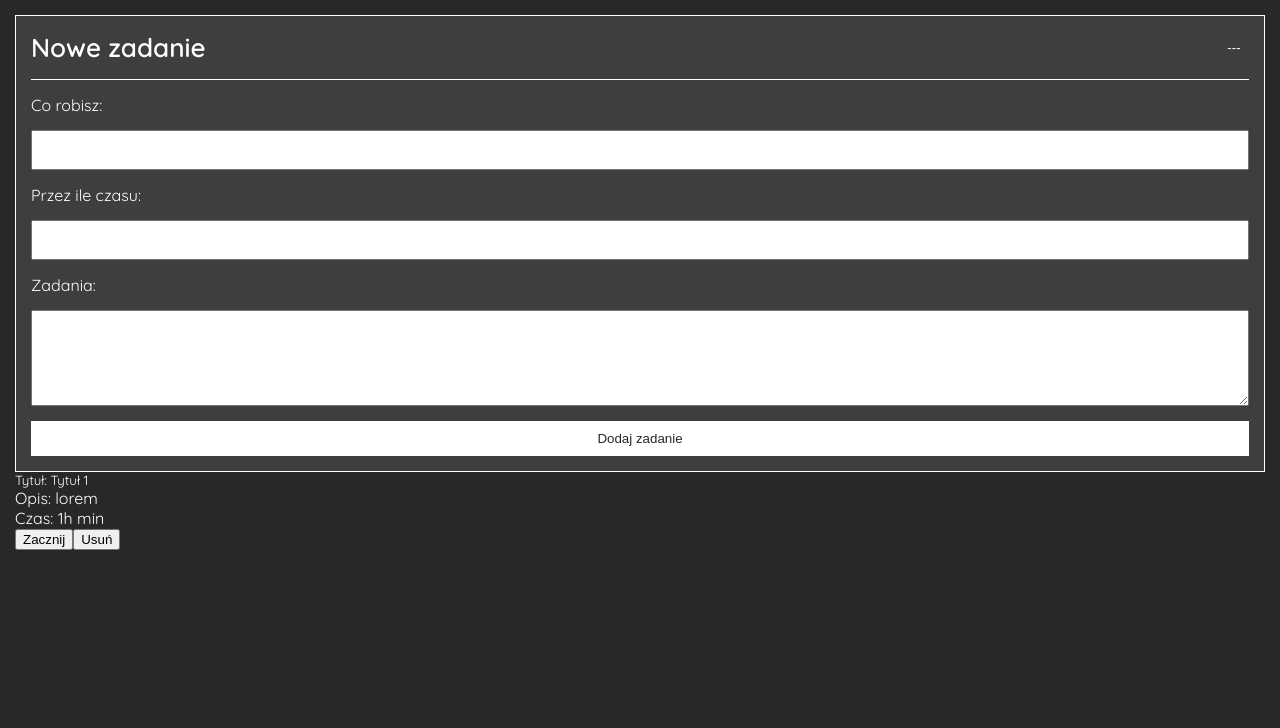
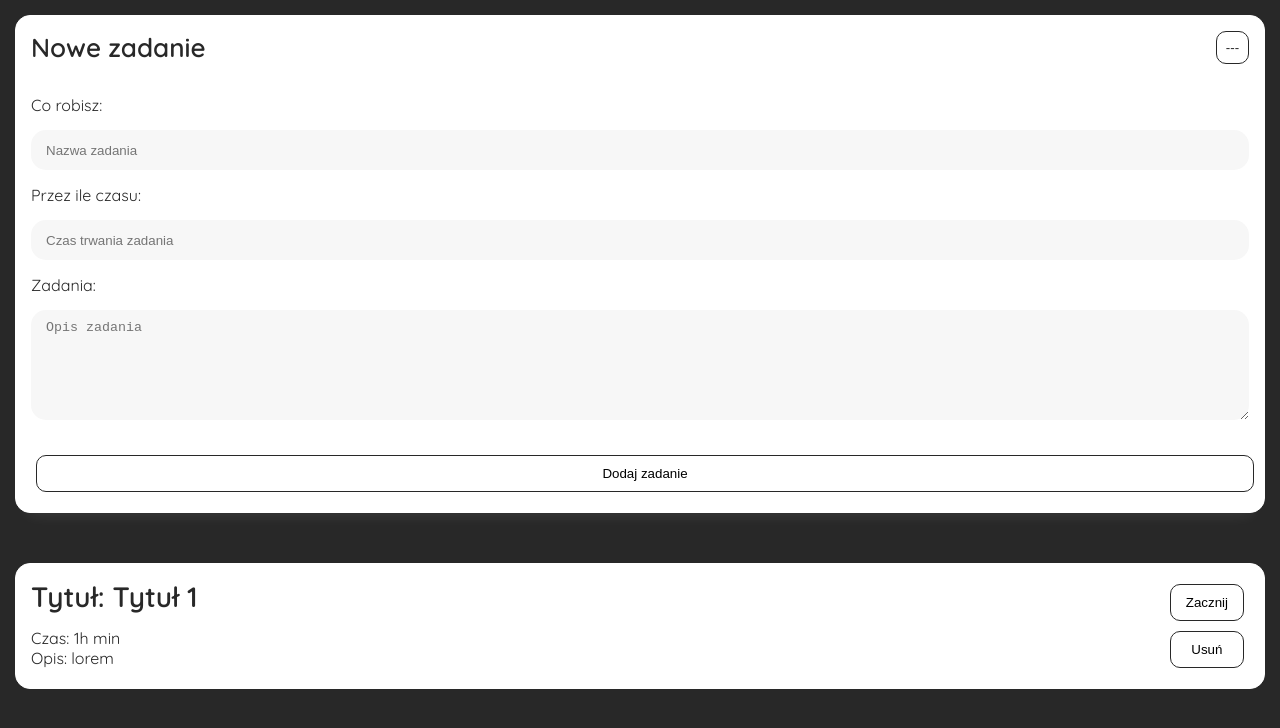
Before and after one commit to chudymikolaj/task-timer, a React (Create React App) app: page / in a window 1280 px wide. Shown: the top 728 px of the page. Built offline with nearby package versions, Linux system fonts and the light colour scheme.

Commit message:
Changed name style files and Created functions to adding tasks

```diff
--- a/src/assets/scss/_task-table.scss/_task-editor.scss
+++ b/src/assets/scss/_task-table/_form-new-task.scss
@@ -1,11 +1,14 @@
 .TaskEditor {
   padding: 15px;
-  background-color: rgba( 255, 255, 255, .1);
+  background-color: $white;
   border: 1px solid $white;
+  border-radius: 15px;
+  box-shadow: 0 15px 15px -14px rgba( 255, 255, 255, .1);
   display: flex;
   flex-direction: column;
   justify-content: flex-start;
   align-items: flex-start;
+  color: $black;
 
   &__title {
     font-size: 26px;
@@ -23,12 +26,21 @@
     align-items: center;
   }
 
-  &__label {
+  &__label,
+  &__textarea {
     width: 100%;
     margin: 0 0 15px;
     display: flex;
     flex-direction: column;
     justify-content: space-between;
+  }
+
+  &__label__input,
+  &__textarea {
+    padding: 10px 15px;
+    border-radius: 15px;
+    border-style: none;
+    background-color: #f7f7f7;
   }
 
   &__label__name {
@@ -44,21 +56,7 @@
   &__button {
     padding: 0;
     border: 0;
+    border-radius: 15px;
     background: none;
   }
-
-  &__button--options {
-    width: 30px;
-    height: 30px;
-    color: $white;
-    cursor: pointer;
-  }
-
-  &__button--add {
-    width: 100%;
-    padding: 10px 15px;
-    background-color: $white;
-    color: $black;
-    cursor: pointer;
-  }
 }
--- /dev/null
+++ b/src/components/FormNewTask.js
@@ -0,0 +1,70 @@
+import React, { Component } from 'react';
+import { v4 as uuidv4 } from 'uuid';
+
+export default class FormNewTask extends Component {
+  constructor(props) {
+    super(props);
+
+    this.state = {
+      title: '',
+      text: '',
+      time: Number
+    }
+  }
+  render() {
+    return (
+      <div className="TaskEditor">
+        <div className="TaskEditor__block--flexBorder">
+          <h2 className="TaskEditor__title">Nowe zadanie</h2>
+          <button className="btn btn--options">---</button>
+        </div>
+        <label className="TaskEditor__label">
+          <span className="TaskEditor__label__name">Co robisz:</span>
+          <input className="TaskEditor__label__input" type="text" placeholder="Nazwa zadania" value={this.state.title} onChange={this.handleTitle} />
+        </label>
+        <label className="TaskEditor__label">
+          <span className="TaskEditor__label__name">Przez ile czasu:</span>
+          <input className="TaskEditor__label__input" type="number" placeholder="Czas trwania zadania" value={this.state.time} onChange={this.handleTime} />
+        </label>
+        <label className="TaskEditor__label">
+          <span className="TaskEditor__label__name">Zadania:</span>
+          <textarea className="TaskEditor__textarea" rows="6" placeholder="Opis zadania" value={this.state.text} onChange={this.handleText}></ textarea>
+        </label>
+        <button className="btn btn--add" onClick={this.handleSubmit}>Dodaj zadanie</button>
+      </div>
+    )
+  }
+
+  handleTitle = (e) => {
+    this.setState({ title: e.target.value });
+  }
+
+  handleText = (e) => {
+    this.setState({ text: e.target.value });
+  }
+
+  handleTime = (e) => {
+    this.setState({ time: e.target.value });
+  }
+
+  handleSubmit = (e) => {
+    e.preventDefault();
+
+    if( this.state.title.length === 0 || this.state.text.length === 0 || this.state.time.length === 0 ) return;
+
+    const newTask = {
+      uuid: uuidv4(),
+      title: this.state.title,
+      text: this.state.text,
+      time: this.state.time
+    }
+
+    this.setState({
+      title: '',
+      text: '',
+      time: ''
+    })
+
+    return this.props.task(newTask);
+  }
+}
--- /dev/null
+++ b/src/components/TaskList.js
@@ -0,0 +1,27 @@
+import React from 'react';
+
+const TaskList = props => {
+  return (
+    <ul className="TaskList">
+      {
+        props.tasks.map( task => {
+          return (
+            <li key={task.uuid} className="TaskList__task">
+              <div className="TaskList__task__column">
+                <h5 className="TaskList__task__title">Tytuł: {task.title}</h5>
+                <p className="TaskList__task__description">Czas: {task.time} min</p>
+                <p className="TaskList__task__description">Opis: {task.text}</p>
+              </div>
+              <div className="TaskList__task__column">
+                <button className="btn">Zacznij</button>
+                <button className="btn" onClick={(e) => {props.removeTask(task.uuid)}}>Usuń</button>
+              </div>
+            </li>
+          )
+        })
+      }
+    </ul>
+  )
+}
+
+export default TaskList
--- a/src/components/TasksTable.js
+++ b/src/components/TasksTable.js
@@ -1,18 +1,16 @@
 import React, { Component } from 'react';
-import { v4 as uuidv4 } from 'uuid';
+
+import FormNewTask from './FormNewTask';
+import TaskList from './TaskList';
 
 export default class TasksTable extends Component {
   constructor() {
     super();
 
     this.state = {
-      uuid: '',
-      title: '',
-      text: '',
-      time: Number,
       tasks: [
         {
-          'uuid': uuidv4(),
+          'uuid': 'asdas',
           'title': 'Tytuł 1',
           'text': 'lorem',
           'time': '1h'
@@ -23,79 +21,28 @@ export default class TasksTable extends Component {
 
 
   render() {
-    const { tasks, title, text, time } = this.state;
+    const { tasks } = this.state;
 
     return (
       <React.Fragment>
-        <div className="TaskEditor">
-          <div className="TaskEditor__block--flexBorder">
-            <h2 className="TaskEditor__title">Nowe zadanie</h2>
-            <button className="TaskEditor__button TaskEditor__button--options">---</button>
-          </div>
-          <label className="TaskEditor__label">
-            <span className="TaskEditor__label__name">Co robisz:</span>
-            <input className="TaskEditor__label__input" type="text" value={title} onChange={this.handleTitle} />
-          </label>
-          <label className="TaskEditor__label">
-            <span className="TaskEditor__label__name">Przez ile czasu:</span>
-            <input className="TaskEditor__label__input" type="number" value={time} onChange={this.handleTime} />
-          </label>
-          <label className="TaskEditor__label">
-            <span className="TaskEditor__label__name">Zadania:</span>
-            <textarea className="TaskEditor__textarea" rows="6" value={text} onChange={this.handleText}></ textarea>
-          </label>
-          <button className="TaskEditor__button TaskEditor__button--add" onClick={this.handleSubmit}>Dodaj zadanie</button>
-        </div>
-
-        <ul>
-          {
-            tasks.map( task => {
-            return (
-              <li key={task.uuid}>
-                <h5>Tytuł: {task.title}</h5>
-                <p>Opis: {task.text}</p>
-                <p>Czas: {task.time} min</p>
-                <button>Zacznij</button>
-                <button>Usuń</button>
-              </li>
-            )
-            })
-          }
-        </ul>
+        <FormNewTask task={this.handleNewTask} />
+        <TaskList tasks={tasks} removeTask={this.removeTask} />
       </React.Fragment>
     )
   }
 
-  handleTitle = (e) => {
-    this.setState({title: e.target.value});
+  handleNewTask = (tasks) => {
+    this.setState({
+      tasks: [ ...this.state.tasks, tasks]
+    })
   }
 
-  handleText = (e) => {
-    this.setState({text: e.target.value});
+
+  removeTask = (index) => {
+    const tasks = this.state.tasks.filter((tasks) => {
+      return tasks.uuid !== index
+    });
+
+    this.setState({tasks})
   }
-
-  handleTime = (e) => {
-    this.setState({time: e.target.value});
-  }
-
-  handleSubmit = (e) => {
-    e.preventDefault();
-
-    if( this.state.title.length === 0 || this.state.text.length === 0 || this.state.time.length === 0) return;
-
-    const newTask = {
-      uuid: uuidv4(),
-      title: this.state.title,
-      text: this.state.text,
-      time: this.state.time
-    }
-
-    this.setState(state => ({
-      tasks: state.tasks.concat(newTask),
-      title: '',
-      text: Number,
-      time: ''
-    }));
-  }
-
 }
--- a/src/main.scss
+++ b/src/main.scss
@@ -5,5 +5,5 @@
 @import './assets/scss/global';
 
 
-@import './assets/scss/_task-table.scss/task-editor';
-@import './assets/scss/_task-table.scss/task-list';
+@import './assets/scss/_task-table/form-new-task';
+@import './assets/scss/_task-table/task-list';
```
Also changed, not shown: src/assets/scss/_task-table/_task-list.scss (renamed from src/assets/scss/_task-table.scss/_task-list.scss).
